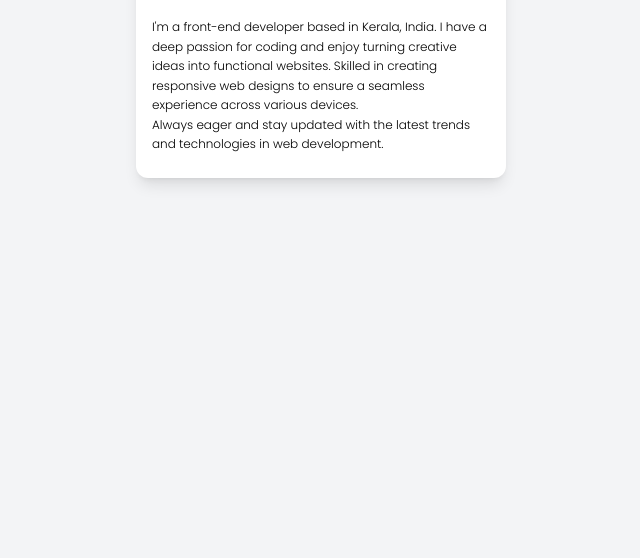
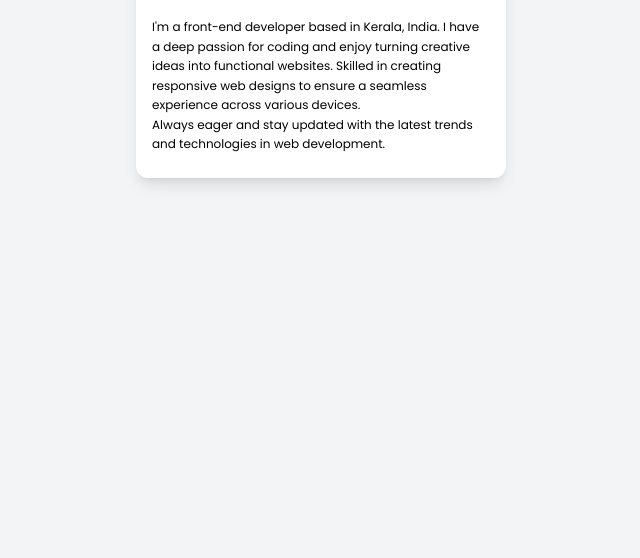
Before and after one commit to Abhinavmanoj007/Portfolio, a website: page index.html in a window 1280 px wide. Shown: the part 1266-1824 px from the top of the page, without its empty margins (319-959 px from the left). Drawn offline with Linux system fonts and the light colour scheme.

Commit message:
Font_size

```diff
--- a/index.html
+++ b/index.html
@@ -66,7 +66,7 @@
         />
       </div>
 
-        <p class=" text-xs font-light leading-relaxed font-poppins p-4 pb-6">
+        <p class=" text-xs font-normal leading-relaxed font-poppins p-4 pb-6">
            I'm a front-end developer based in Kerala, India. I have a deep passion for coding and enjoy turning creative ideas into functional websites. Skilled in creating responsive web designs to ensure a seamless experience across various devices. <br>Always eager and stay updated with the latest trends and technologies in web development.
          </p>
 
```
Also changed, not shown: css/main.css.
